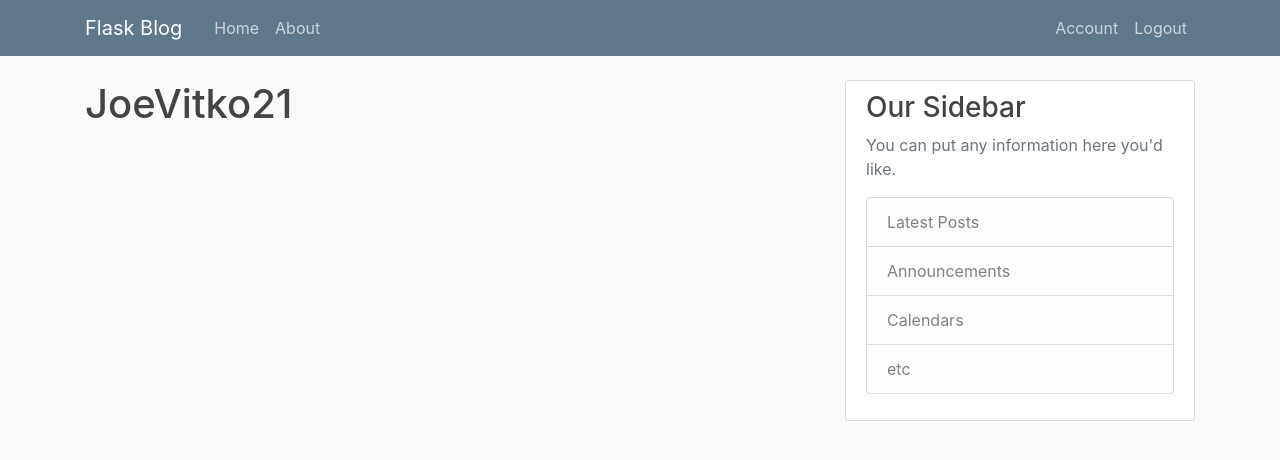
After one commit to josephvitko/Pi-Blog, a Flask app: page /account in a window 1280 px wide. The commit adds this page. Shown: the top 460 px of the page. Run offline with Flask 2, Linux system fonts and the light colour scheme; a user stored in the database is signed in; some libraries are stand-ins or nearby versions.

Commit message:
Finished Python Flask Tutorial Part 6

```diff
--- a/flaskblog/__init__.py
+++ b/flaskblog/__init__.py
@@ -1,9 +1,15 @@
 from flask import Flask
 from flask_sqlalchemy import SQLAlchemy
+from flask_bcrypt import Bcrypt
+from flask_login import LoginManager
 
 app = Flask(__name__)
 app.config['SECRET_KEY'] = '868335c85eb1aa9aea2aca3ddf946957'
 app.config['SQLALCHEMY_DATABASE_URI'] = 'sqlite:///site.db'
 db = SQLAlchemy(app)
+bcrypt = Bcrypt(app)
+login_manager = LoginManager(app)
+login_manager.login_view = 'login'
+login_manager.login_message_category = 'info'
 
 from flaskblog import routes
--- a/flaskblog/routes.py
+++ b/flaskblog/routes.py
@@ -1,8 +1,8 @@
-from flask import render_template, url_for, flash, redirect
-from flaskblog import app
+from flask import render_template, url_for, flash, redirect, request
+from flaskblog import app, db, bcrypt
 from flaskblog.forms import RegistrationForm, LoginForm
 from flaskblog.models import User, Post
-
+from flask_login import login_user, current_user, logout_user, login_required
 
 posts = [
     {
@@ -23,8 +23,8 @@
 
 @app.route('/')
 @app.route('/home')
-def index():
-    return render_template('index.html', posts=posts)
+def home():
+    return render_template('home.html', posts=posts)
 
 
 @app.route('/about')
@@ -39,20 +39,42 @@
 
 @app.route('/register', methods=['GET', 'POST'])
 def register():
+    if current_user.is_authenticated:
+        return redirect(url_for('home'))
     form = RegistrationForm()
     if form.validate_on_submit():
-        flash(f'Account created for {form.username.data}!', 'success')
-        return redirect(url_for('index'))
+        hashed_password = bcrypt.generate_password_hash(form.password.data).decode('utf-8')
+        user = User(username=form.username.data, email=form.email.data, password=hashed_password)
+        db.session.add(user)
+        db.session.commit()
+        flash('Your account has been created! You are now able to log in', 'success')
+        return redirect(url_for('login'))
     return render_template('register.html', title='Register', form=form)
 
 
 @app.route('/login', methods=['GET', 'POST'])
 def login():
+    if current_user.is_authenticated:
+        return redirect(url_for('home'))
     form = LoginForm()
     if form.validate_on_submit():
-        if form.email.data == 'admin@blog.com' and form.password.data == 'password':
-            flash('You have been logged in!', 'success')
-            return redirect(url_for('index'))
+        user = User.query.filter_by(email=form.email.data).first()
+        if user and bcrypt.check_password_hash(user.password, form.password.data):
+            login_user(user, remember=form.remember.data)
+            next_page = request.args.get('next')
+            return redirect(next_page) if next_page else redirect(url_for('home'))
         else:
-            flash('Login Unsuccessful. Please check username and password', 'danger')
+            flash('Login Unsuccessful. Please check email and password', 'danger')
     return render_template('login.html', title='Login', form=form)
+
+
+@app.route('/logout')
+def logout():
+    logout_user()
+    return redirect(url_for('home'))
+
+
+@app.route('/account')
+@login_required
+def account():
+    return render_template('account.html', title='Account')
--- /dev/null
+++ b/flaskblog/templates/account.html
@@ -0,0 +1,4 @@
+{% extends "layout.html" %}
+{% block content %}
+    <h1>{{ current_user.username }}</h1>
+{% endblock content %}
--- a/flaskblog/templates/layout.html
+++ b/flaskblog/templates/layout.html
@@ -26,13 +26,18 @@
           </button>
           <div class="collapse navbar-collapse" id="navbarToggle">
             <div class="navbar-nav mr-auto">
-              <a class="nav-item nav-link" href="{{ url_for('index') }}">Home</a>
+              <a class="nav-item nav-link" href="{{ url_for('home') }}">Home</a>
               <a class="nav-item nav-link" href="{{ url_for('about') }}">About</a>
             </div>
             <!-- Navbar Right Side -->
-            <div class="navbar-nav">
-              <a class="nav-item nav-link" href="{{ url_for('login') }}">Login</a>
-              <a class="nav-item nav-link" href="{{ url_for('register') }}">Register</a>
+             <div class="navbar-nav">
+              {% if current_user.is_authenticated %}
+                 <a class="nav-item nav-link" href="{{ url_for('account') }}">Account</a>
+                <a class="nav-item nav-link" href="{{ url_for('logout') }}">Logout</a>
+              {% else %}
+                <a class="nav-item nav-link" href="{{ url_for('login') }}">Login</a>
+                <a class="nav-item nav-link" href="{{ url_for('register') }}">Register</a>
+              {% endif %}
             </div>
           </div>
         </div>
```
Also changed, not shown: flaskblog/forms.py (+12 -1 lines), flaskblog/models.py (+8 -2 lines), flaskblog/site.db (added), flaskblog/templates/home.html (renamed from flaskblog/templates/index.html).
